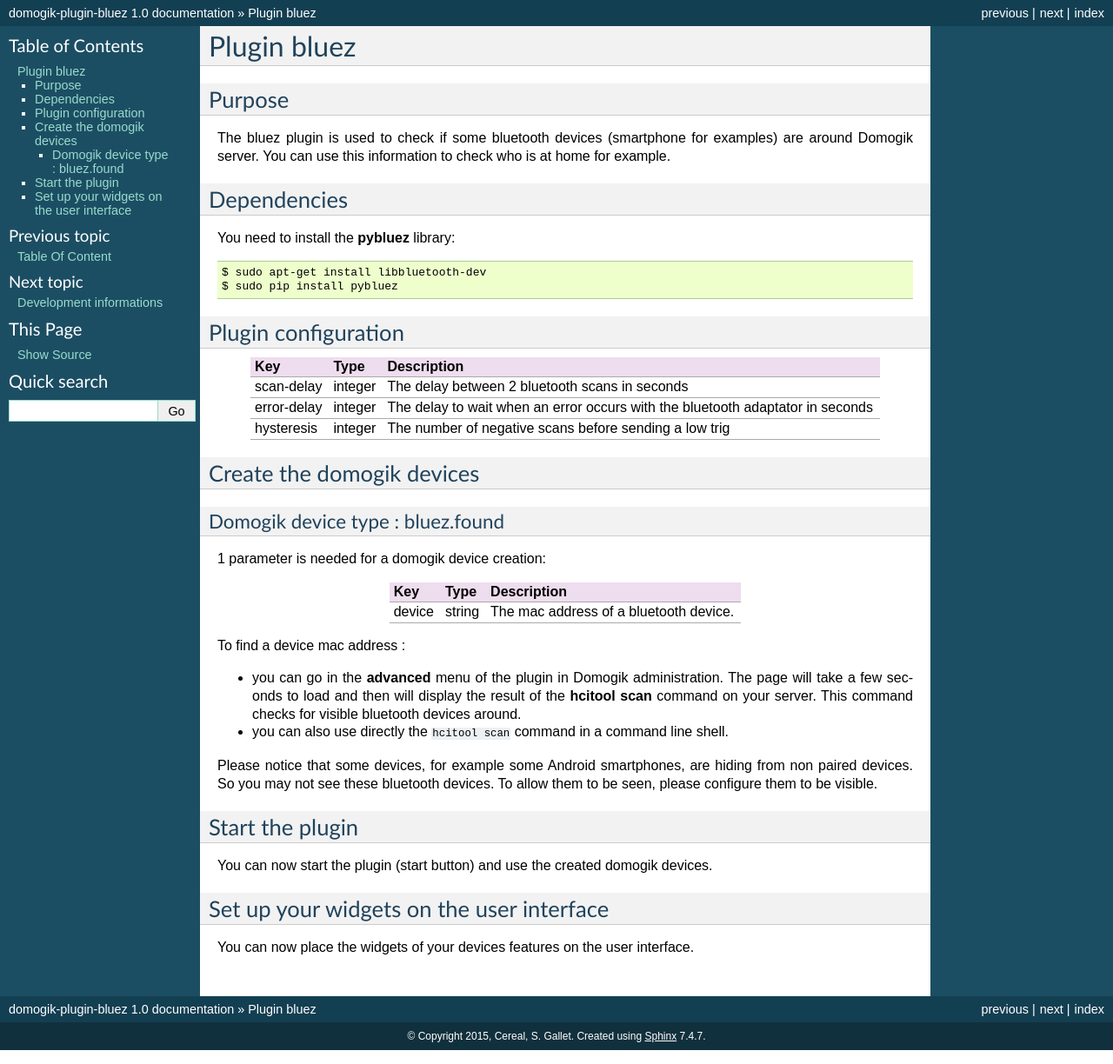
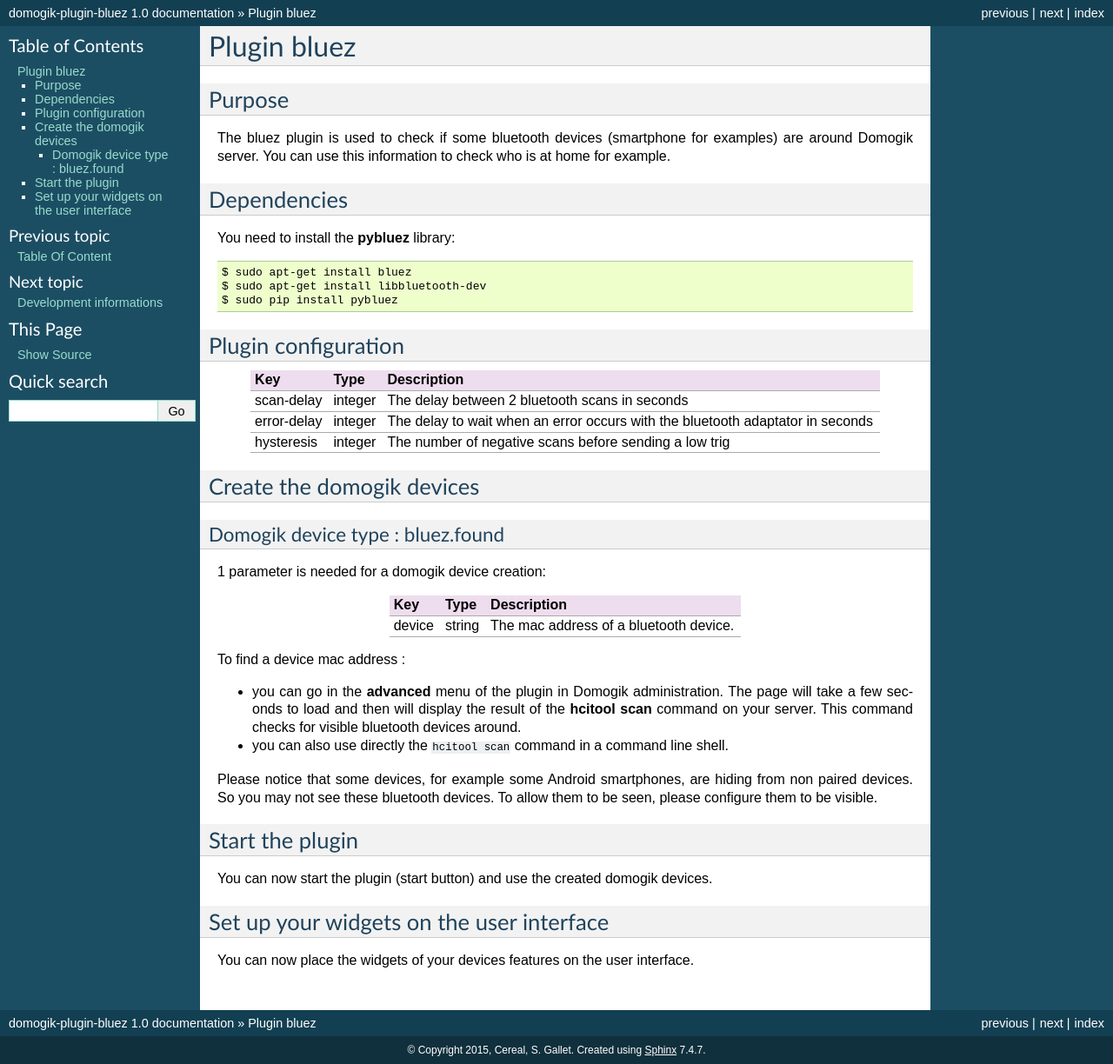
Before and after one commit to Cereal2nd/domogik-plugin-bluez, a Sphinx documentation site: the page built from docs/bluez.txt, in a window 1280 px wide. Shown: the whole page at 87% size. Built offline with Sphinx 7.4.7, drawn with Linux system fonts in a browser that asks for light colours.

Commit message:
improve doc

```diff
--- a/docs/bluez.txt
+++ b/docs/bluez.txt
@@ -14,6 +14,7 @@ Dependencies
 
 You need to install the **pybluez** library: ::
 
+    $ sudo apt-get install bluez
     $ sudo apt-get install libbluetooth-dev
     $ sudo pip install pybluez
 
```
